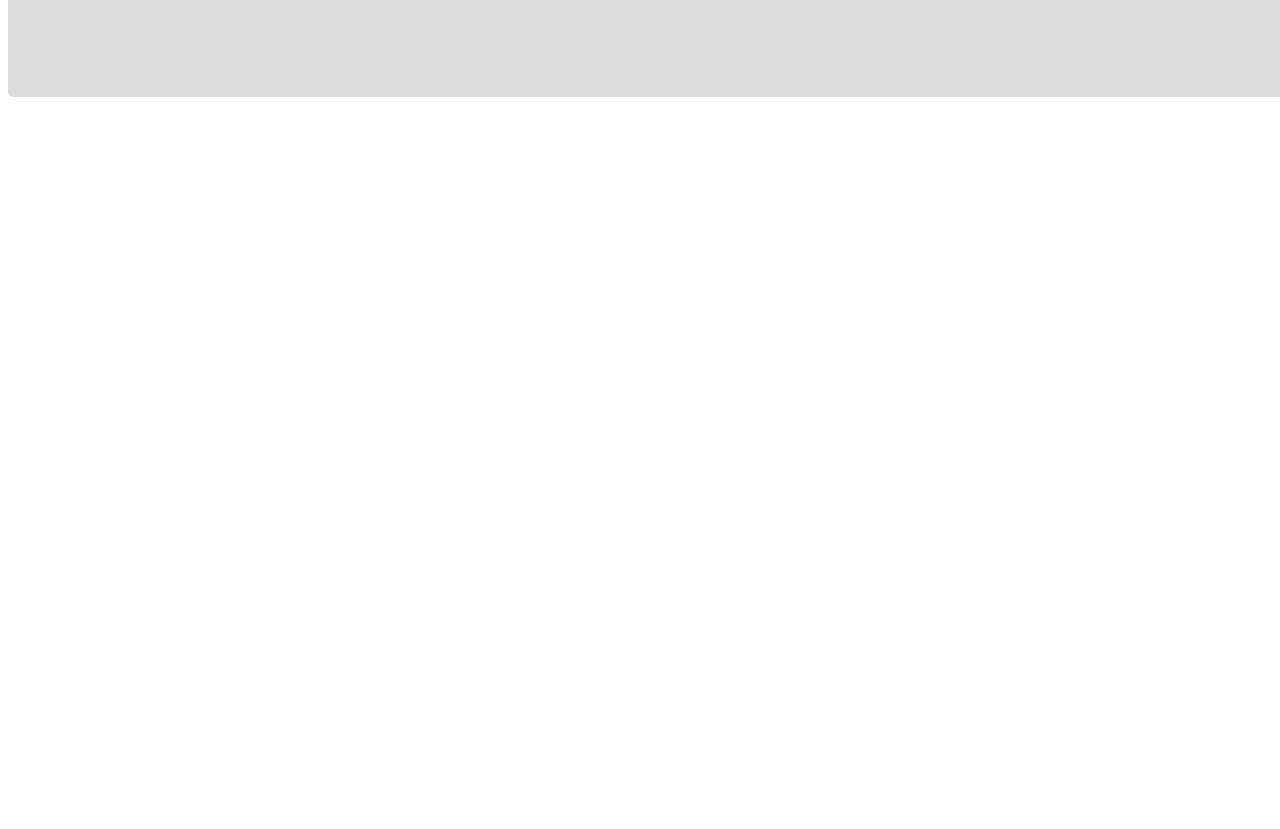
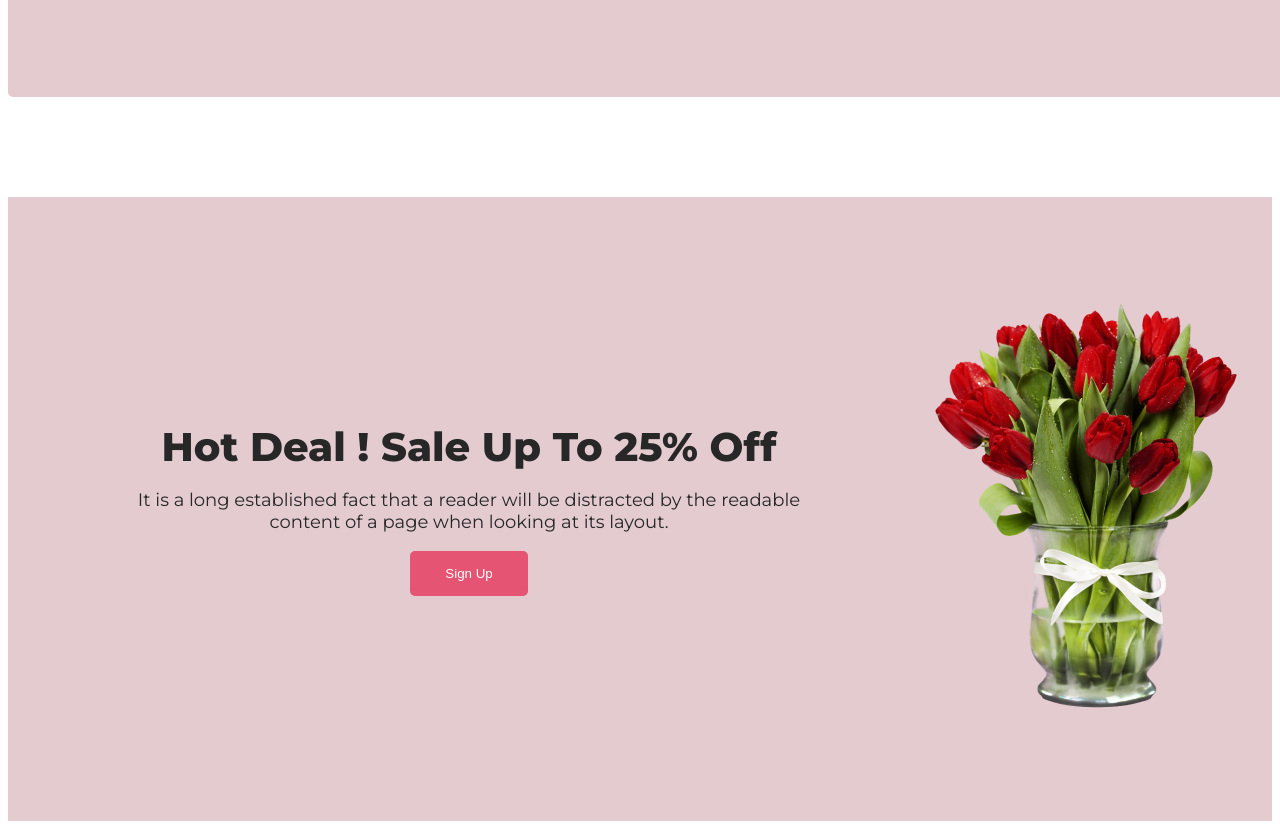
Before and after one commit to devparvez/flower-shop-assignment, a plain HTML site: page index.html in a window 1280 px wide. Shown: the part 1970-2799 px from the top of the page. Before the commit the page ends 2167 px from the top, so only its background shows below. Drawn offline with Linux system fonts and the light colour scheme.

Commit message:
hot deal section done

```diff
--- a/index.html
+++ b/index.html
@@ -77,6 +77,19 @@
 
 
         </section>
+        <section class="hot-deal">
+            <div class="hot-deal-content">
+                <div class="hot-deal-content-box text-center">
+                    <h3 class="primary-title">Hot Deal ! Sale Up To 25% Off</h3>
+                    <p class="primary-description">It is a long established fact that a reader will be distracted by the readable content of a page when looking at its layout.</p>
+                    <button class="btn-primary">Sign Up</button>
+
+                </div>
+                <div class="hot-deal-img">
+                    <img src="Flower Asset/pngwing 8.png" alt="">
+                </div>
+            </div>
+        </section>
 
     </main>
     <footer>
--- a/styles/flower.css
+++ b/styles/flower.css
@@ -13,6 +13,7 @@ body {
     font-size:40px;
     font-weight: 800;
     color:#272727;
+    margin: 0;
   }
   .btn-primary{
     background-color: #E55473;
@@ -68,7 +69,7 @@ header{
     gap:20px;
 }
 .img-box{
-    background-color:#ed8dbb;
+    background-color:#e3cbd0;
     border-radius: 50% 50% 0 0;
     padding:100px;
 }
@@ -85,7 +86,7 @@ header{
 /* delivery section styles */
 .delivery{
   width: 1140px;
-  background-color: gainsboro;
+  background-color: #e3cbd0;
   border-radius:5px;
   margin:100px auto;
   padding:100px;
@@ -96,3 +97,16 @@ header{
   justify-content: space-between;
   align-items: center;
 }
+/* hot deal styles */
+.hot-deal{
+  background-color: #e3cbd0;
+  padding: 100px;
+}
+.hot-deal-content{
+  display: flex;
+  width:1140px;
+  margin:0 auto;
+  align-items: center;
+  justify-content: space-between;
+  gap:100px;
+}
```
